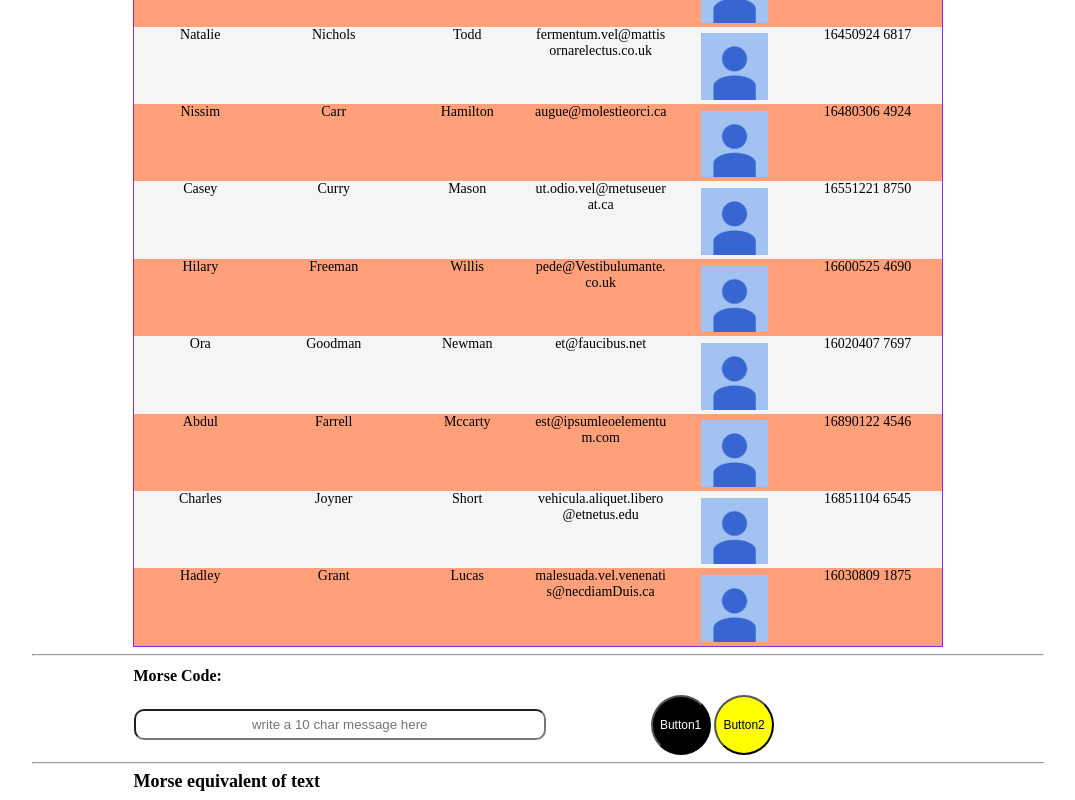
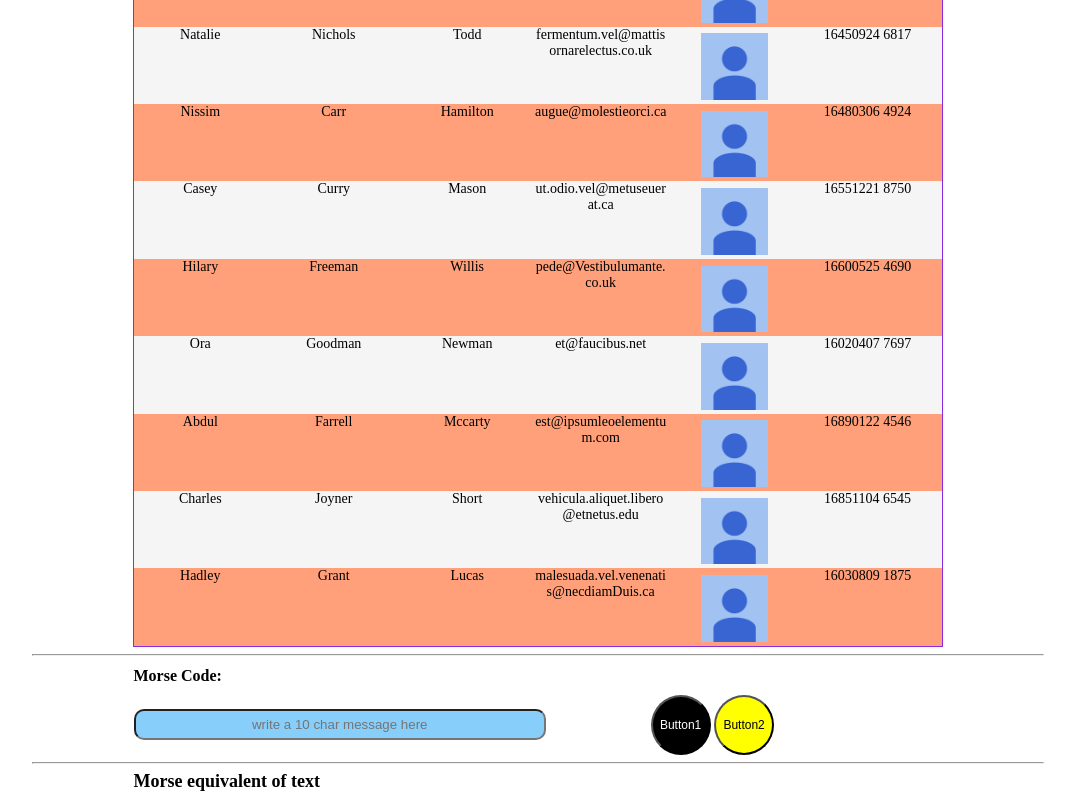
Before and after one commit to AlbertoPascal/Web-Projects, a plain HTML site: page Phone_book/index.html in a window 1280 px wide. Shown: the part 2651-3451 px from the top of the page, without its empty margins (102-1177 px from the left). Drawn offline with Linux system fonts and the light colour scheme.

Commit message:
updated textbox

```diff
--- a/Phone_book/css/style.css
+++ b/Phone_book/css/style.css
@@ -8,6 +8,8 @@
 }
 #text{
   border-radius: 10px;
+    color:black;
+    background-color: lightskyblue;
     width:40%;
     height:25px;
     text-align: center;
```
